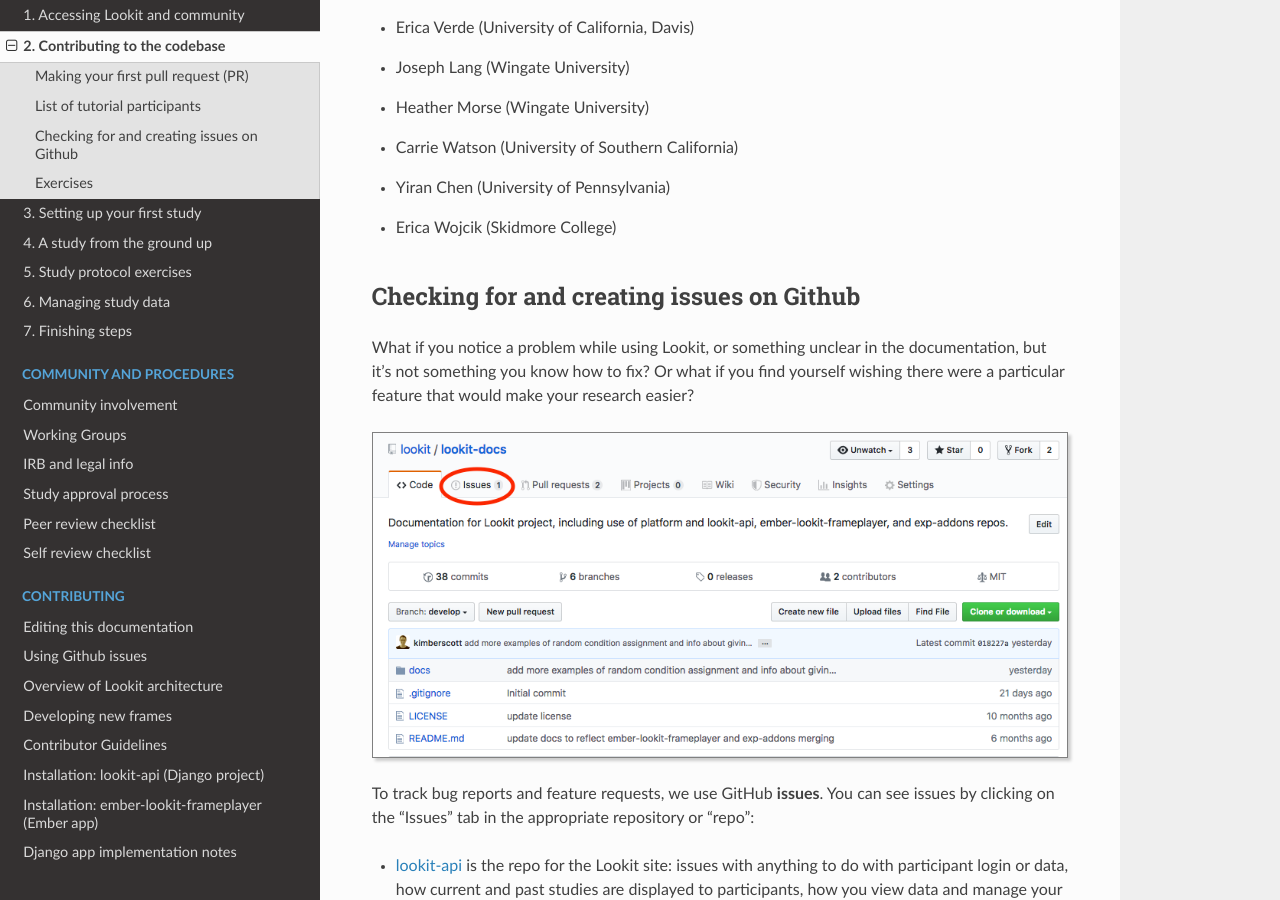
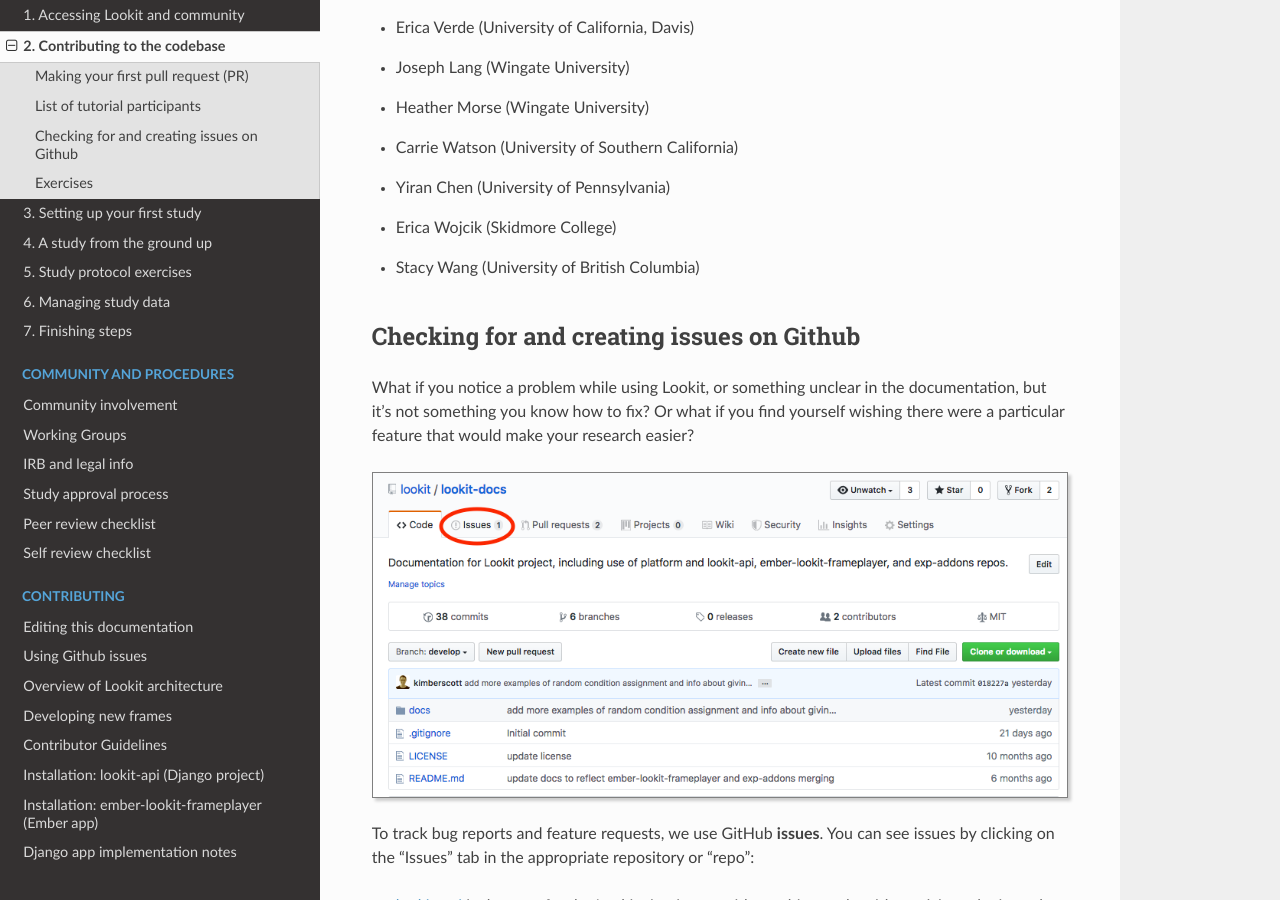
Before and after one commit to lookit/lookit-docs, a Sphinx documentation site: the page built from docs/source/tutorial-contributing.rst, in a window 1280 px wide and 900 px high, scrolled down 9673 px. Built offline with Sphinx 7.4.7 and the Read the Docs theme 2.0.0, drawn with Linux system fonts in a browser that asks for light colours.

Commit message:
Add tutorial participant to the list

```diff
--- a/docs/source/tutorial-contributing.rst
+++ b/docs/source/tutorial-contributing.rst
@@ -205,6 +205,7 @@
 - Carrie Watson (University of Southern California)
 - Yiran Chen (University of Pennsylvania)
 - Erica Wojcik (Skidmore College)
+- Stacy Wang (University of British Columbia)
 
 .. _Github issues overview:
 
```
